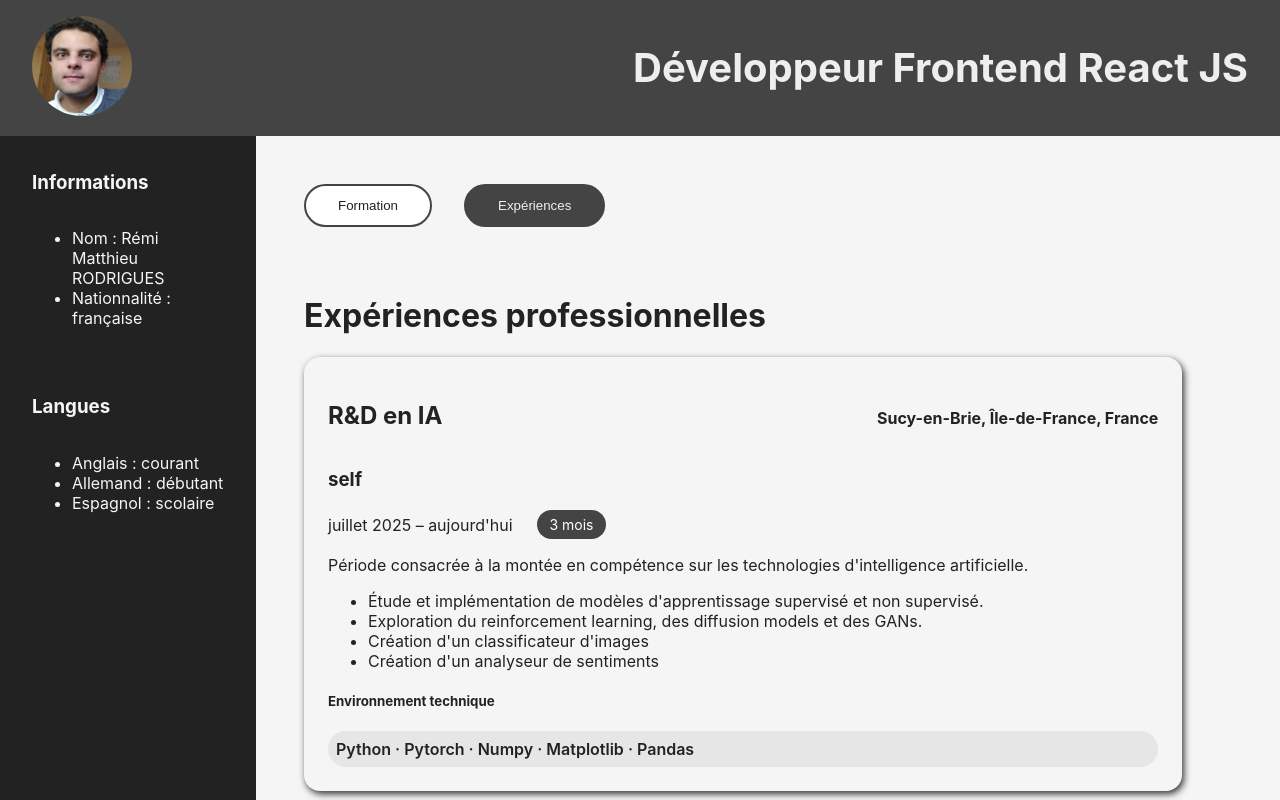
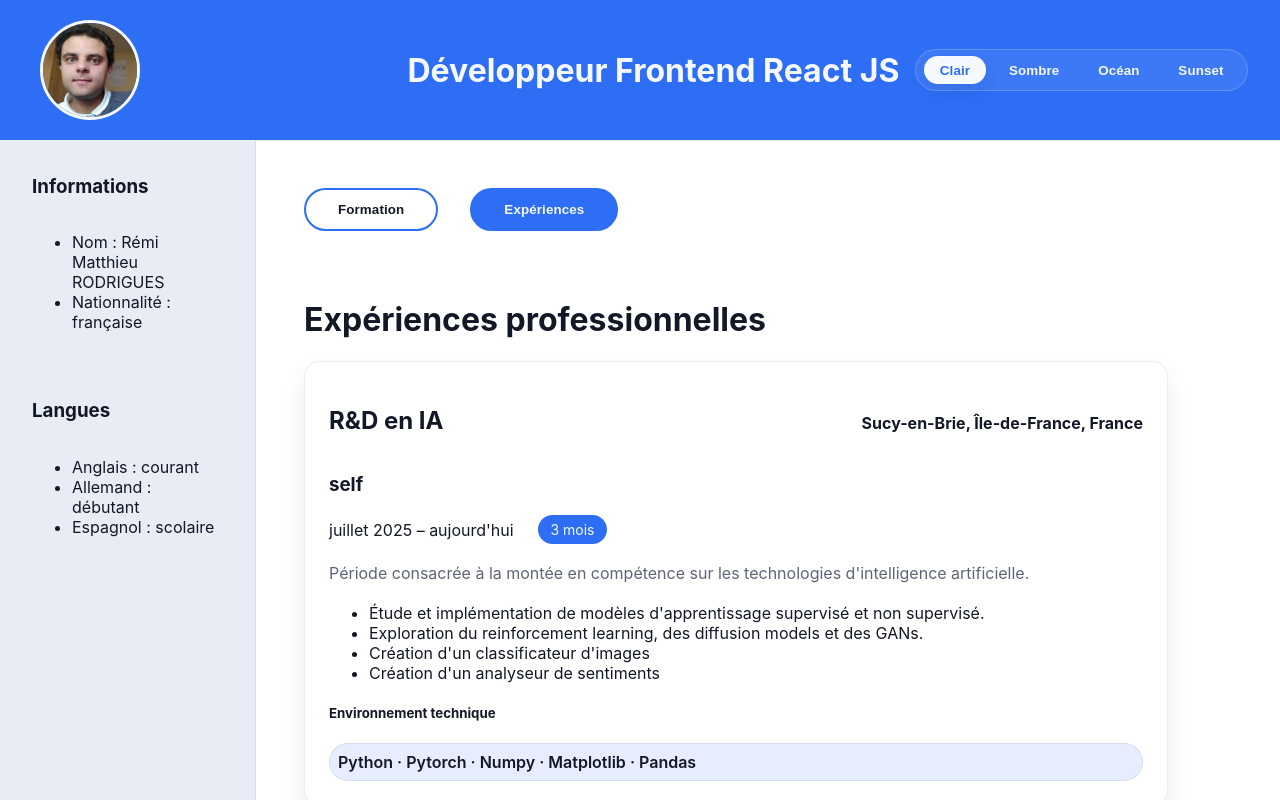
Before and after one commit to smartful/digital_cv, a Next.js app: page /experiences in a window 1280 px wide. Shown: the top 800 px of the page. Built offline with nearby package versions, Linux system fonts and the light colour scheme.

Commit message:
[feature] able to change theme light/dark mode and other

```diff
--- a/app/layout.js
+++ b/app/layout.js
@@ -1,4 +1,3 @@
-import Link from 'next/link';
 import '@/styles/variables.css';
 import '@/styles/globals.css';
 import styles from '@/styles/Home.module.css';
@@ -17,7 +16,7 @@ export const metadata = {
 
 export default function RootLayout({ children }) {
   return (
-    <html lang="fr">
+    <html lang="fr" data-theme="light">
       <body>
         <Header />
         <div className={styles.bodyWrapper}>
--- a/components/Background/Background.module.css
+++ b/components/Background/Background.module.css
@@ -1,9 +1,11 @@
 .school {
   padding: 1.5rem;
   margin-bottom: 1.5rem;
-  box-shadow: 2px 3px 7px #333;
+  box-shadow: 0 12px 24px var(--shadow);
   width: 90%;
   border-radius: 1rem;
+  background: var(--card);
+  border: 1px solid var(--border);
 }
 
 .institution {
--- a/components/Button/Button.module.css
+++ b/components/Button/Button.module.css
@@ -1,27 +1,25 @@
-/* style générique */
 .button {
   cursor: pointer;
   padding: 0.75rem 2rem;
   border-radius: 9999px;
   border: 2px solid var(--primary);
-  background: var(--bg);
-  color: var(--text-on-light);
-  font-weight: 500;
+  background: var(--surface);
+  color: var(--text);
+  font-weight: 600;
+  letter-spacing: 0.01em;
   transition: all 0.2s ease;
   position: relative;
 }
 
-/* état au survol */
 .button:hover {
   background: var(--primary);
-  color: var(--text-on-dark);
-  box-shadow: 0 8px 16px rgba(0, 0, 0, 0.35);
+  color: var(--primary-contrast);
+  box-shadow: 0 8px 18px var(--shadow);
   transform: translateY(-2px);
 }
 
-/* bouton actif */
-.button[data-active="true"] {
+.button[data-active='true'] {
   background: var(--primary);
-  color: var(--text-on-dark);
+  color: var(--primary-contrast);
   border-color: var(--primary);
 }
--- a/components/Experiences/Experiences.module.css
+++ b/components/Experiences/Experiences.module.css
@@ -1,14 +1,16 @@
 .experience {
   padding: 1.5rem;
   margin-bottom: 1.5rem;
-  box-shadow: 2px 3px 7px #333;
+  box-shadow: 0 12px 24px var(--shadow);
   width: 90%;
   border-radius: 1rem;
+  background: var(--card);
+  border: 1px solid var(--border);
 }
 
 .badge {
   background-color: var(--primary);
-  color: white;
+  color: var(--primary-contrast);
   width: auto;
   height: 1.8rem;
   font-size: 14px;
@@ -20,10 +22,11 @@
 }
 
 .tech {
-  background-color: rgba(104, 104, 104, 0.1);
+  background-color: var(--chip);
   padding: 0.5rem;
   font-weight: 600;
   border-radius: 3rem;
+  border: 1px solid var(--border);
 }
 
 .date {
--- a/components/Header/Header.jsx
+++ b/components/Header/Header.jsx
@@ -1,22 +1,21 @@
-import Link from "next/link";
-import Image from "next/image";
-import styles from "./Header.module.css";
+import Link from 'next/link';
+import Image from 'next/image';
+import styles from './Header.module.css';
+import ThemeSwitcher from '../ThemeSwitcher/ThemeSwitcher';
 
 const Header = () => {
   return (
     <div className={styles.container}>
       <Link href={`/`}>
         <div className={styles.avatar}>
-          <Image
-            src="/images/remi.jpg"
-            alt="Photo de profil"
-            width={100}
-            height={100}
-            unoptimized
-          />
+          <Image src="/images/remi.jpg" alt="Photo de profil" width={100} height={100} unoptimized />
         </div>
       </Link>
-      <h1 className={styles.title}>Développeur Frontend React JS</h1>
+
+      <div className={styles.meta}>
+        <h1 className={styles.title}>Développeur Frontend React JS</h1>
+        <ThemeSwitcher />
+      </div>
     </div>
   );
 };
--- a/components/Header/Header.module.css
+++ b/components/Header/Header.module.css
@@ -1,32 +1,49 @@
 .container {
-  background-color: #444;
-  color: whitesmoke;
+  background-color: var(--primary);
+  color: var(--primary-contrast);
   width: 100%;
-  height: 15%;
   display: flex;
   flex-direction: row;
+  align-items: center;
   justify-content: space-between;
+  padding: 0.75rem 2rem;
+  box-shadow: 0 12px 30px var(--shadow);
 }
 
 .avatar {
   border-radius: 50%;
-  padding: 1rem 2rem;
+  padding: 0.5rem;
+  display: flex;
+  align-items: center;
+  justify-content: center;
 }
 
 .avatar img {
   border-radius: 50%;
+  border: 3px solid var(--primary-contrast);
+}
+
+.meta {
+  display: flex;
+  align-items: center;
+  gap: 1rem;
+  flex-wrap: wrap;
+  justify-content: flex-end;
 }
 
 .title {
-  font-size: 2.5rem;
-  color: var(--text-on-dark);
-  padding: 1rem 2rem;
+  font-size: 2rem;
+  color: var(--primary-contrast);
+  margin: 0;
 }
 
 @media (max-width: 768px) {
+  .container {
+    gap: 0.5rem;
+    padding: 0.75rem 1rem;
+  }
+
   .title {
     font-size: 1.2rem;
-    color: var(--text-on-dark);
-    padding: 0.8rem;
   }
 }
--- a/components/SideInfos/SideInfos.module.css
+++ b/components/SideInfos/SideInfos.module.css
@@ -1,10 +1,11 @@
 .container {
-  background-color: #222;
-  color: whitesmoke;
+  background-color: var(--surface-strong);
+  color: var(--text);
   width: 20%;
   min-height: 100vmax;
   display: flex;
   flex-direction: column;
+  border-right: 1px solid var(--border);
 }
 
 @media (max-width: 768px) {
--- /dev/null
+++ b/components/ThemeSwitcher/ThemeSwitcher.jsx
@@ -0,0 +1,55 @@
+'use client';
+
+import { useEffect, useMemo, useState } from 'react';
+import styles from './ThemeSwitcher.module.css';
+
+const AVAILABLE_THEMES = [
+  { id: 'light', label: 'Clair' },
+  { id: 'dark', label: 'Sombre' },
+  { id: 'ocean', label: 'Océan' },
+  { id: 'sunset', label: 'Sunset' },
+];
+
+const STORAGE_KEY = 'cv-theme';
+
+const ThemeSwitcher = () => {
+  const [theme, setTheme] = useState('light');
+  const [mounted, setMounted] = useState(false);
+
+  const safeTheme = useMemo(() => {
+    return AVAILABLE_THEMES.some(({ id }) => id === theme) ? theme : 'light';
+  }, [theme]);
+
+  useEffect(() => {
+    const storedTheme = localStorage.getItem(STORAGE_KEY);
+    const prefersDark = window.matchMedia('(prefers-color-scheme: dark)').matches;
+    const initial = storedTheme || (prefersDark ? 'dark' : 'light');
+    setTheme(initial);
+    setMounted(true);
+  }, []);
+
+  useEffect(() => {
+    if (!mounted) return;
+    document.documentElement.setAttribute('data-theme', safeTheme);
+    localStorage.setItem(STORAGE_KEY, safeTheme);
+  }, [mounted, safeTheme]);
+
+  return (
+    <div className={styles.wrapper} role="group" aria-label="Choisir un thème">
+      {AVAILABLE_THEMES.map(({ id, label }) => (
+        <button
+          type="button"
+          key={id}
+          onClick={() => setTheme(id)}
+          className={styles.option}
+          data-active={safeTheme === id}
+          aria-pressed={safeTheme === id}
+        >
+          {label}
+        </button>
+      ))}
+    </div>
+  );
+};
+
+export default ThemeSwitcher;
--- /dev/null
+++ b/components/ThemeSwitcher/ThemeSwitcher.module.css
@@ -0,0 +1,46 @@
+.wrapper {
+  display: flex;
+  align-items: center;
+  gap: 0.5rem;
+  background: rgba(255, 255, 255, 0.08);
+  border: 1px solid rgba(255, 255, 255, 0.2);
+  padding: 0.35rem 0.5rem;
+  border-radius: 9999px;
+  backdrop-filter: blur(6px);
+}
+
+.option {
+  cursor: pointer;
+  padding: 0.35rem 0.9rem;
+  border-radius: 9999px;
+  border: 1px solid transparent;
+  background: transparent;
+  color: var(--primary-contrast);
+  font-weight: 600;
+  letter-spacing: 0.01em;
+  transition: all 0.2s ease;
+}
+
+.option[data-active='true'] {
+  background: var(--primary-contrast);
+  color: var(--primary);
+  border-color: rgba(255, 255, 255, 0.4);
+  box-shadow: 0 8px 18px var(--shadow);
+}
+
+.option:hover {
+  border-color: rgba(255, 255, 255, 0.45);
+  transform: translateY(-1px);
+}
+
+@media (max-width: 768px) {
+  .wrapper {
+    gap: 0.3rem;
+    padding: 0.3rem;
+  }
+
+  .option {
+    padding: 0.3rem 0.75rem;
+    font-size: 0.85rem;
+  }
+}
--- a/styles/Home.module.css
+++ b/styles/Home.module.css
@@ -3,15 +3,18 @@
   display: flex;
   flex-direction: row;
   justify-content: flex-start;
+  background: var(--bg);
 }
 
 .container {
-  background-color: whitesmoke;
-  color: #222;
+  background-color: var(--surface);
+  color: var(--text);
   width: 80%;
   min-height: 100vmax;
   display: flex;
   flex-direction: column;
+  padding-bottom: 4rem;
+  box-shadow: inset 0 1px 0 var(--border);
 }
 
 .title {
@@ -24,10 +27,18 @@
   display: flex;
   gap: 2rem;
   margin: 3rem;
+  flex-wrap: wrap;
 }
 
 .contentWrapper {
   margin-left: 3rem;
+  max-width: 960px;
+  color: var(--text);
+}
+
+.container p {
+  color: var(--muted);
+  line-height: 1.7;
 }
 
 @media (max-width: 768px) {
--- a/styles/globals.css
+++ b/styles/globals.css
@@ -2,12 +2,15 @@ html,
 body {
   padding: 0;
   margin: 0;
-  font-family: -apple-system, BlinkMacSystemFont, Segoe UI, Roboto, Oxygen,
-    Ubuntu, Cantarell, Fira Sans, Droid Sans, Helvetica Neue, sans-serif;
+  font-family: -apple-system, BlinkMacSystemFont, Segoe UI, Roboto, Oxygen, Ubuntu, Cantarell, Fira Sans, Droid Sans,
+    Helvetica Neue, sans-serif;
   width: 100%;
   min-height: 100vh;
   display: flex;
   flex-direction: column;
+  background: var(--bg);
+  color: var(--text);
+  transition: background-color 0.3s ease, color 0.2s ease;
 }
 
 a {
@@ -18,3 +21,8 @@ a {
 * {
   box-sizing: border-box;
 }
+
+::selection {
+  background: var(--primary);
+  color: var(--primary-contrast);
+}
--- a/styles/variables.css
+++ b/styles/variables.css
@@ -1,7 +1,59 @@
 :root {
-  --primary: #444;
-  --primary-dark: #2b2b2b;
-  --text-on-light: #222;
-  --text-on-dark: #eee;
-  --bg: #fff;
+  color-scheme: light;
+  --bg: #f3f5fb;
+  --surface: #ffffff;
+  --surface-strong: #e8ecf5;
+  --card: #ffffff;
+  --text: #131826;
+  --muted: #5e6577;
+  --primary: #2d6ef5;
+  --primary-contrast: #f6f8ff;
+  --shadow: rgba(19, 24, 38, 0.08);
+  --chip: rgba(45, 110, 245, 0.12);
+  --border: rgba(19, 24, 38, 0.08);
 }
+
+:root[data-theme='dark'] {
+  color-scheme: dark;
+  --bg: #0c101a;
+  --surface: #131a2c;
+  --surface-strong: #0b0f1f;
+  --card: #131a2c;
+  --text: #e5e9f4;
+  --muted: #9db0d0;
+  --primary: #75d0ff;
+  --primary-contrast: #0b1421;
+  --shadow: rgba(0, 0, 0, 0.6);
+  --chip: rgba(117, 208, 255, 0.16);
+  --border: rgba(255, 255, 255, 0.08);
+}
+
+:root[data-theme='ocean'] {
+  color-scheme: light;
+  --bg: #e6f3f6;
+  --surface: #ffffff;
+  --surface-strong: #d4e9f0;
+  --card: #ffffff;
+  --text: #0f1f33;
+  --muted: #486276;
+  --primary: #0f9fb8;
+  --primary-contrast: #eafdff;
+  --shadow: rgba(15, 159, 184, 0.22);
+  --chip: rgba(15, 159, 184, 0.14);
+  --border: rgba(15, 159, 184, 0.18);
+}
+
+:root[data-theme='sunset'] {
+  color-scheme: light;
+  --bg: #fdf2ea;
+  --surface: #ffffff;
+  --surface-strong: #f4ddce;
+  --card: #ffffff;
+  --text: #2f130d;
+  --muted: #6b3d2f;
+  --primary: #e06639;
+  --primary-contrast: #fff8f4;
+  --shadow: rgba(224, 102, 57, 0.24);
+  --chip: rgba(224, 102, 57, 0.18);
+  --border: rgba(224, 102, 57, 0.2);
+}
```
